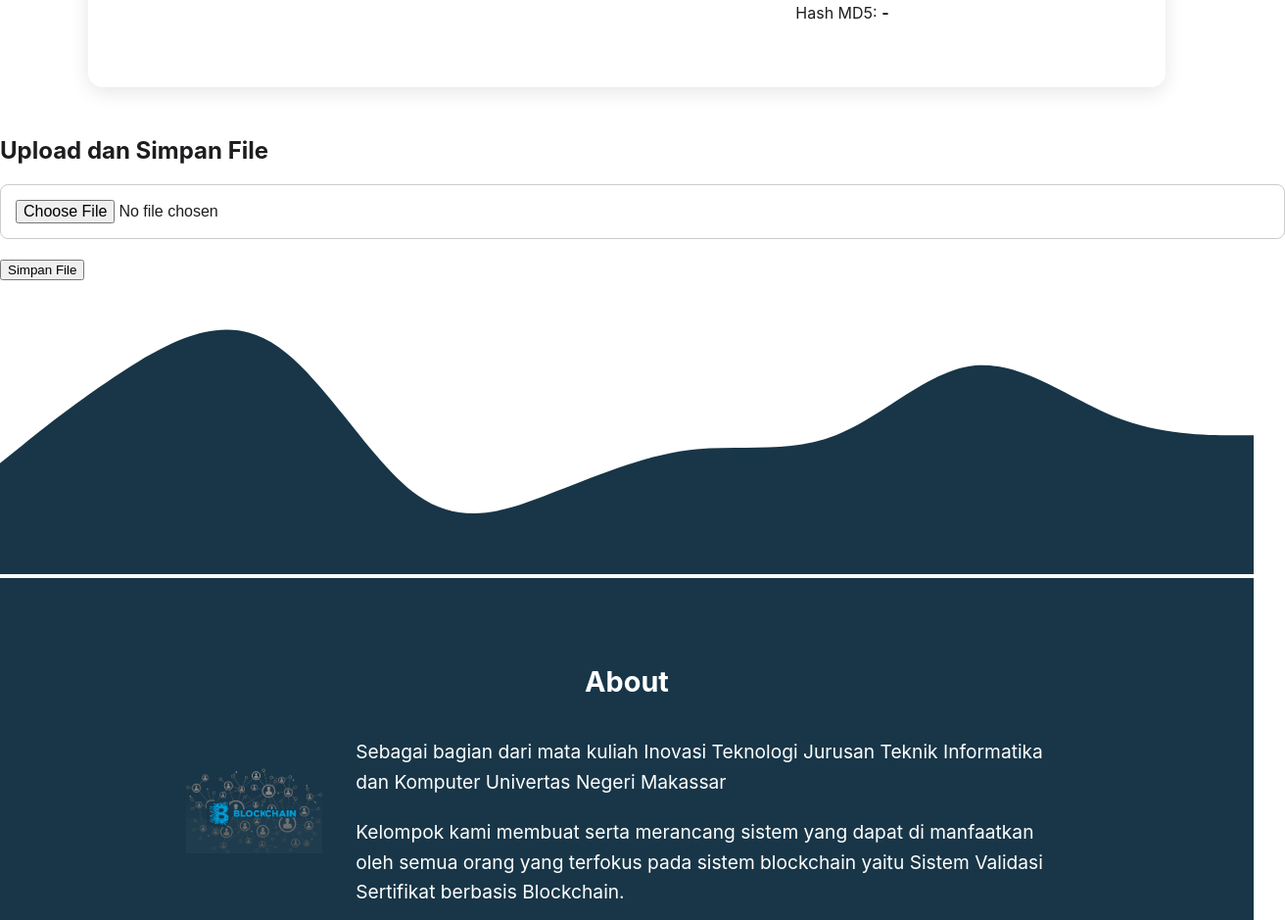
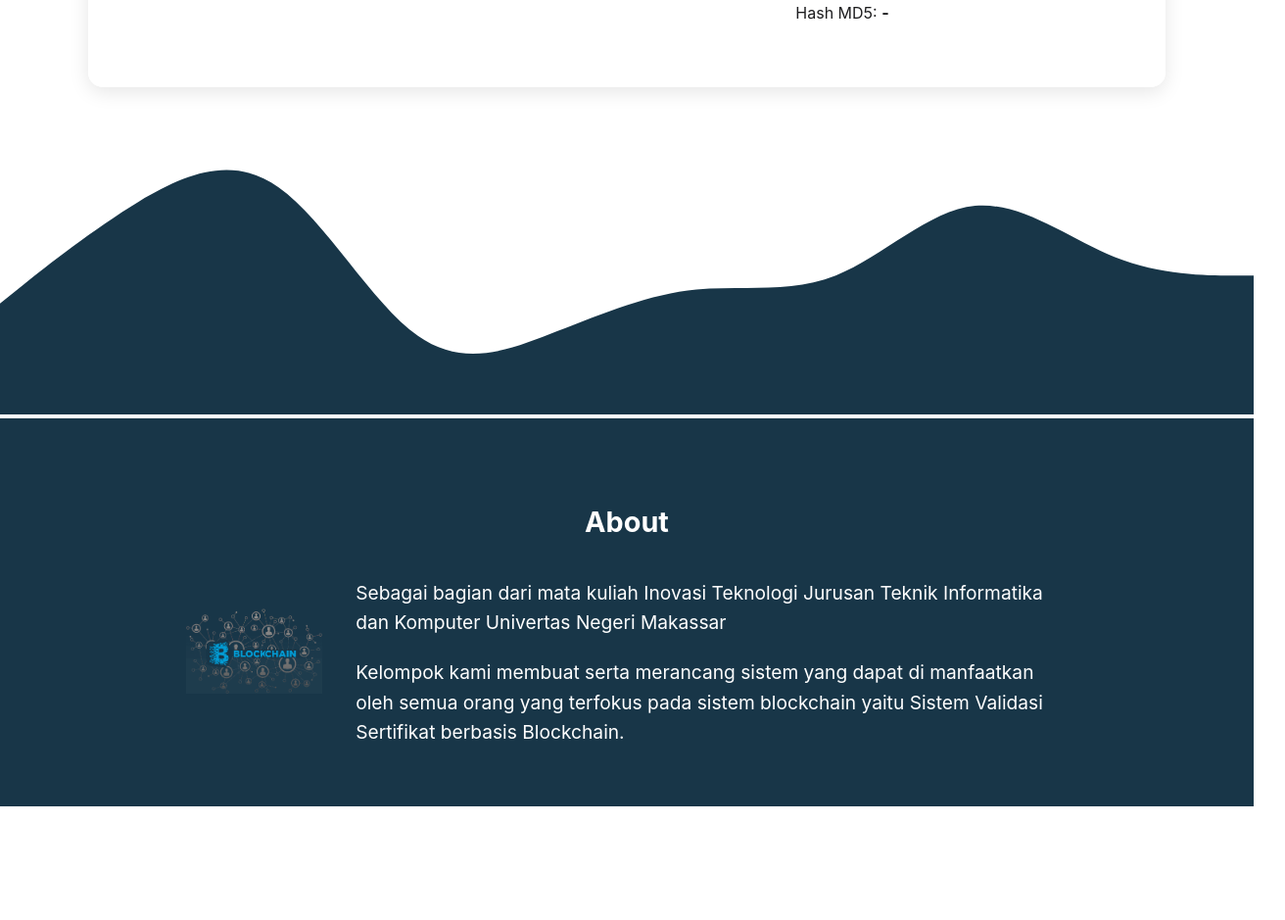
Before and after one commit to Ucuk/blokchain, a plain HTML site: page index.html in a window 1280 px wide. Shown: the part 1367-2306 px from the top of the page at 98% size, 1312 px wide, since content can reach past the window. After the commit the page ends 2190 px from the top, so only its background shows below. Drawn offline with nearby package versions, Linux system fonts and the light colour scheme.

Commit message:
Update index.html

```diff
--- a/index.html
+++ b/index.html
@@ -5,7 +5,6 @@
     <meta charset="UTF-8" />
     <meta name="viewport" content="width=device-width, initial-scale=1.0" />
     <title>Sistem Validasi Sertifikat Berbasis Blockchain</title>
-	  <title>Penyimpanan File</title>
     <link rel="preconnect" href="https://fonts.googleapis.com" />
     <link rel="preconnect" href="https://fonts.gstatic.com" crossorigin />
     <link
@@ -79,10 +78,6 @@
             <p class="ket">Hash MD5: <b id="hashResult">-</b></p>
         </div>
     </div>
-	 <h2>Upload dan Simpan File</h2>
-    <input type="file" id="fileInput" />
-    <button onclick="uploadFile()">Simpan File</button>
-    <p id="message"></p>
 
     <!-- about-->
     <svg xmlns="http://www.w3.org/2000/svg" viewBox="0 0 1440 320">
```
